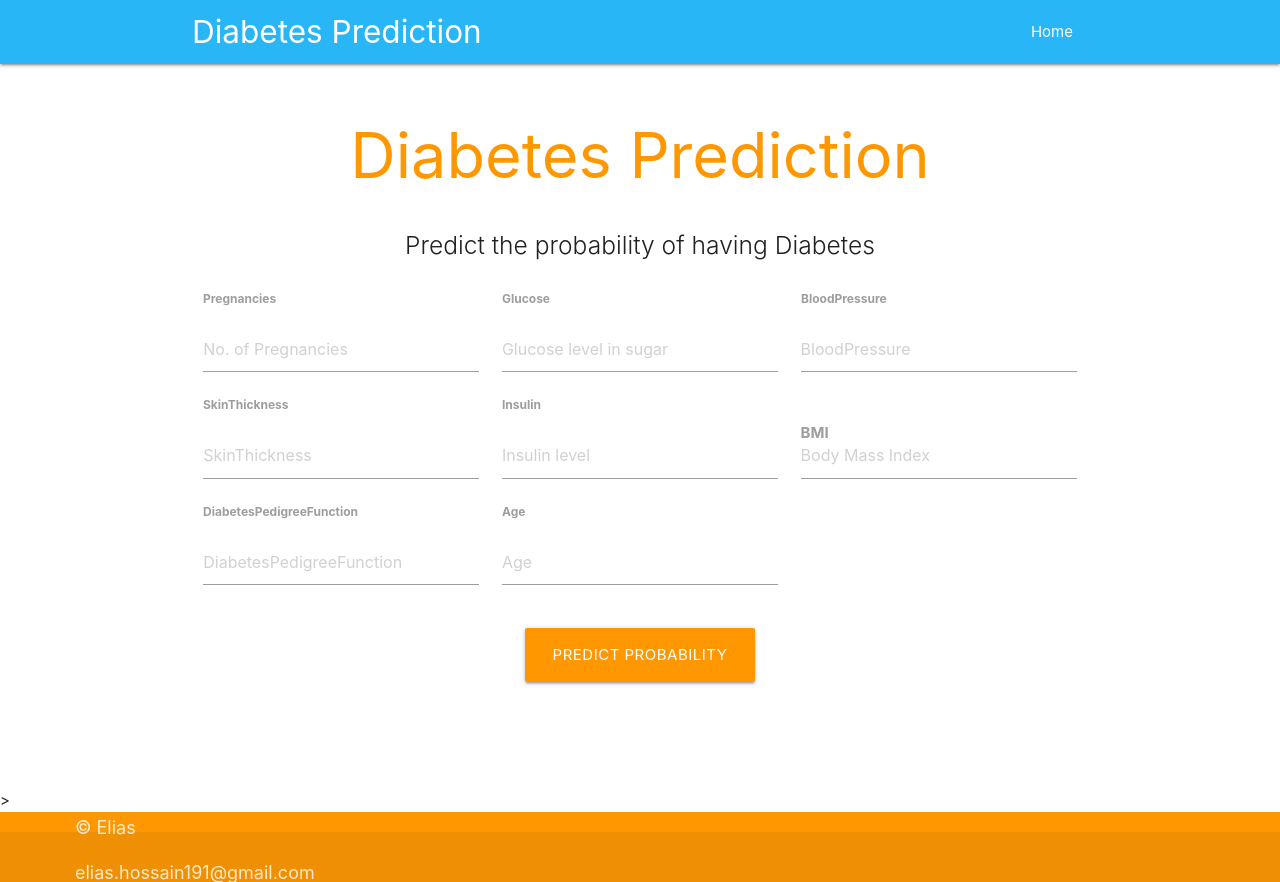
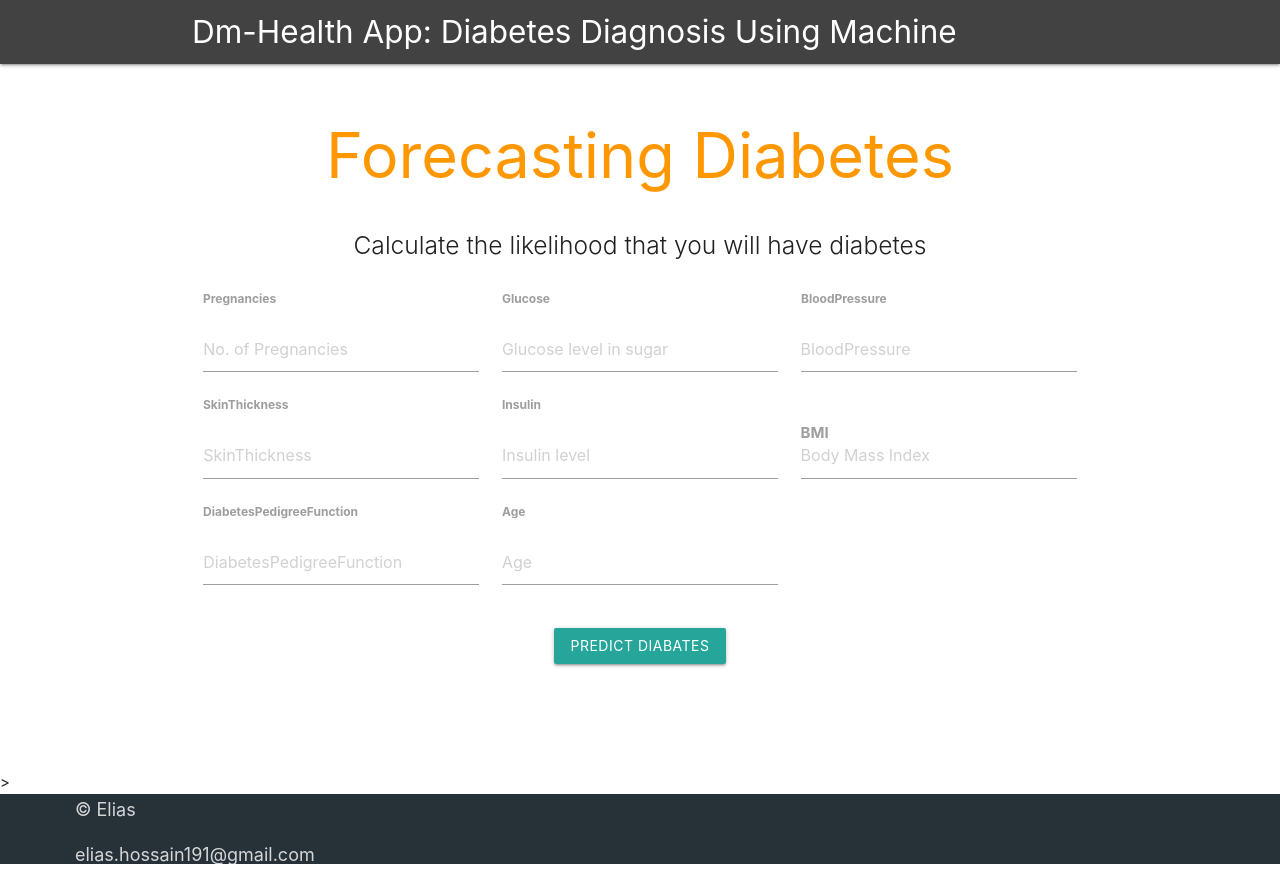
Before and after one commit to eliashossain001/DiabetesModel_Deployment, a Python web app: template templates/index.html in a window 1280 px wide. Run offline with Jinja, Linux system fonts and the light colour scheme; the template is opened without the code that fills it, so the values that code supplies are empty; some libraries are stand-ins or nearby versions.

Commit message:
Design changed

```diff
--- a/templates/index.html
+++ b/templates/index.html
@@ -12,10 +12,10 @@
 </head>
 
 <body>
-  <nav class="light-blue lighten-1" role="navigation">
-    <div class="nav-wrapper container"><a id="logo-container" href="#" class="brand-logo">Diabetes Prediction</a>
+  <nav class="#424242 grey darken-3" role="navigation">
+    <div class="nav-wrapper container"><a id="logo-container" href="#" class="brand-logo">Dm-Health App: Diabetes Diagnosis Using Machine Learning</a>
       <ul class="right hide-on-med-and-down">
-        <li><a href="#">Home</a></li>
+       <!--  <li><a href="#">Home</a></li> -->
       </ul>
 
   </nav>
@@ -24,9 +24,9 @@
   <div class="section no-pad-bot" id="index-banner">
     <div class="container">
      <h5 style="text-align: center; color: brown; font-weight: 600;">{{pred}}</h5>
-      <h1 class="header center orange-text">Diabetes Prediction</h1>
+      <h1 class="header center orange-text">Forecasting Diabetes</h1>
       <div class="row center">
-        <h5 class="header col s12 light">Predict the probability of having Diabetes
+        <h5 class="header col s12 light">Calculate the likelihood that you will have diabetes
         <br>
         </h5>
       </div>
@@ -84,7 +84,7 @@
 
           <div class="row center">
 
-              <button type="submit" class="btn-large waves-effect waves-light orange">Predict Probability</button>
+              <button type="submit" class="btn btn-primary btn-lg active" aria-pressed="true">Predict Diabates</button>
 
           </div>
         </form>
@@ -97,7 +97,7 @@
   </div>
   </div>>
 
-  <footer class="page-footer orange">
+  <footer class="page-footer blue-grey darken-4">
     <div class="footer-copyright">
       <div class="container" style="padding-bottom: 1rem; position: fixed; font-size: 1.2rem; margin-left: 5rem;">
         <p>&copy; Elias</p>
```
Also changed, not shown: templates/result.html (+4 -4 lines), README.md.
